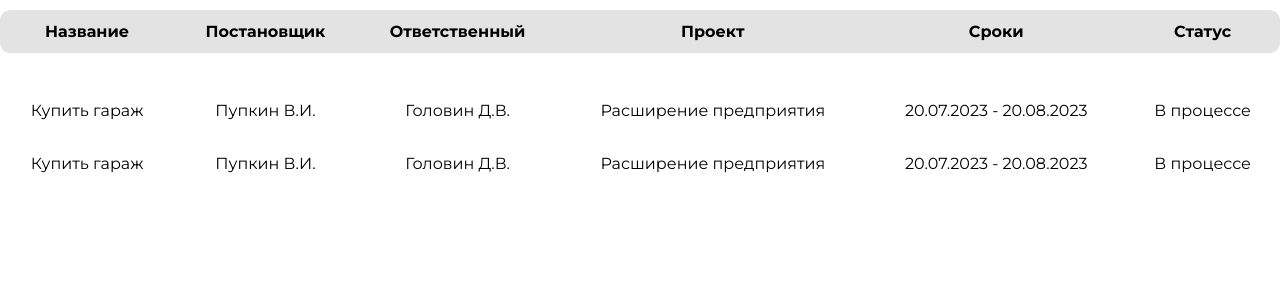
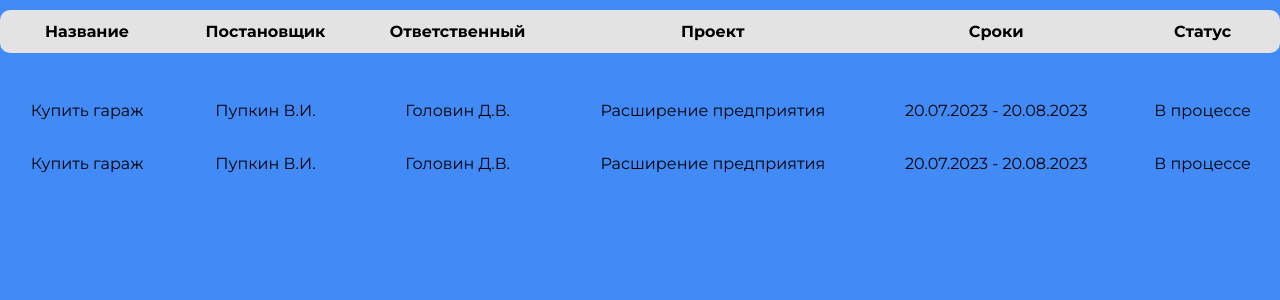
Before and after one commit to shadowHD-bit/lama_practics, a PHP site: page /client/page/MainPage/MainPage.php in a window 1280 px wide. Shown: the top 300 px of the page. Run offline with PHP 8.4, Linux system fonts and the light colour scheme.

Commit message:
blue table's background

```diff
--- a/client/page/MainPage/MainPage.css
+++ b/client/page/MainPage/MainPage.css
@@ -5,6 +5,7 @@ html {
     margin: 0;
     padding: 0;
     font-family: "Montserrat", sans-serif;
+    background-color: #428af6;
 }
 
 table {
```
